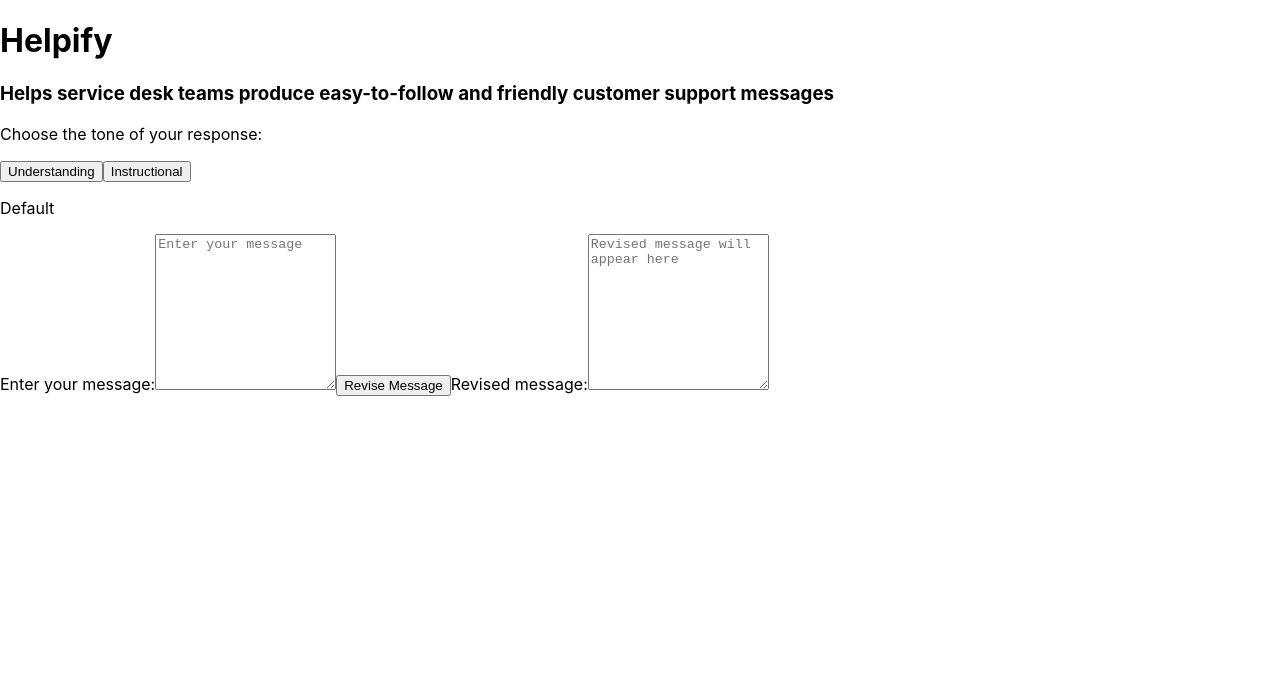
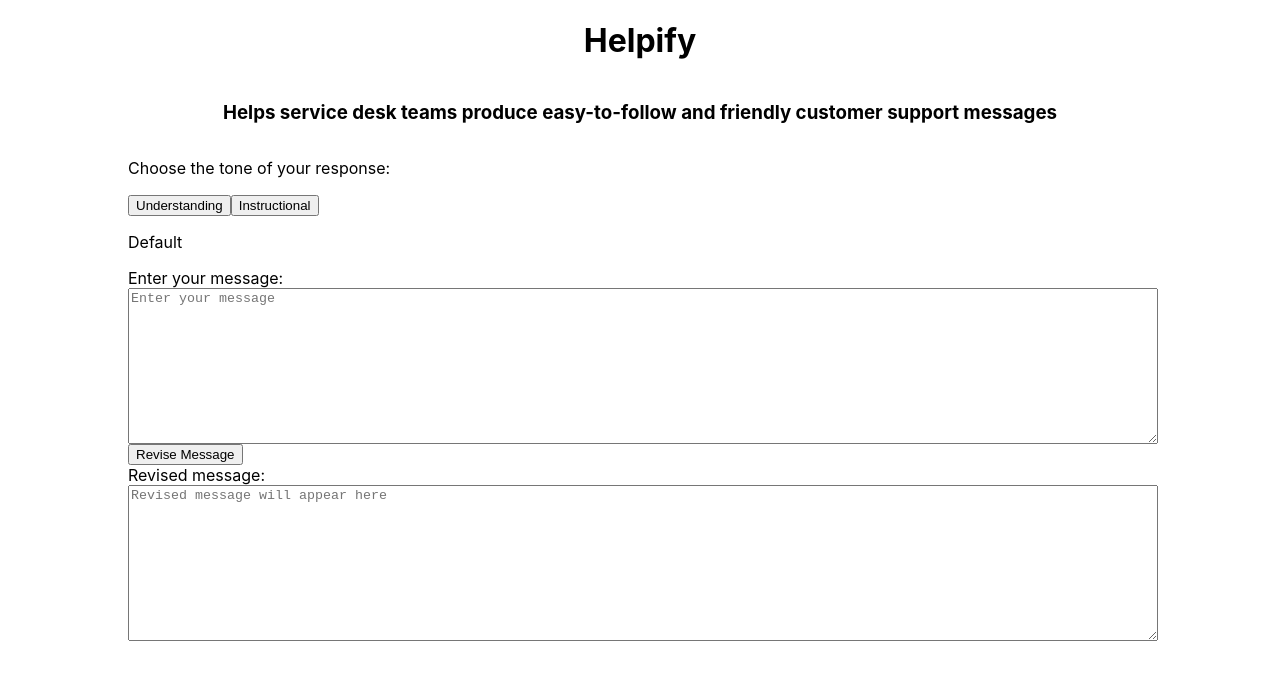
Before and after one commit to jaythomason-projects/helpify, a React (Create React App) app: page / in a window 1280 px wide. Shown: the top 680 px of the page. Built offline with nearby package versions, Linux system fonts and the light colour scheme.

Commit message:
refactor: layout changes
basic layout completed

```diff
--- a/src/components/header/header.css
+++ b/src/components/header/header.css
@@ -0,0 +1,5 @@
+.header-wrapper {
+  display: flex;
+  align-items: center;
+  flex-direction: column;
+}
--- a/src/components/header/header.js
+++ b/src/components/header/header.js
@@ -3,7 +3,7 @@ import './header.css'
 
 export default function header() {
   return (
-    <div className='header'>
+    <div className='header-wrapper'>
       <h1>Helpify</h1>
       <h3>Helps service desk teams produce easy-to-follow and friendly customer support messages</h3>
     </div>
--- a/src/components/main/main.css
+++ b/src/components/main/main.css
@@ -1,4 +1,17 @@
-.form {
+.form-wrapper {
   display: grid;
+  margin: auto;
   width: clamp(480px, 80%, 1024px);
 }
+
+.selected {
+  background-color: lightblue;
+}
+
+.message-section > * {
+  display: block;
+}
+
+.message-section textarea {
+  width: 100%;
+}
```
